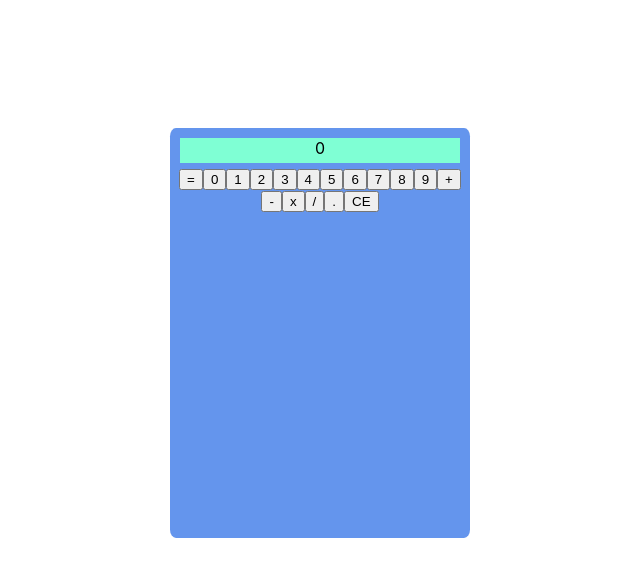
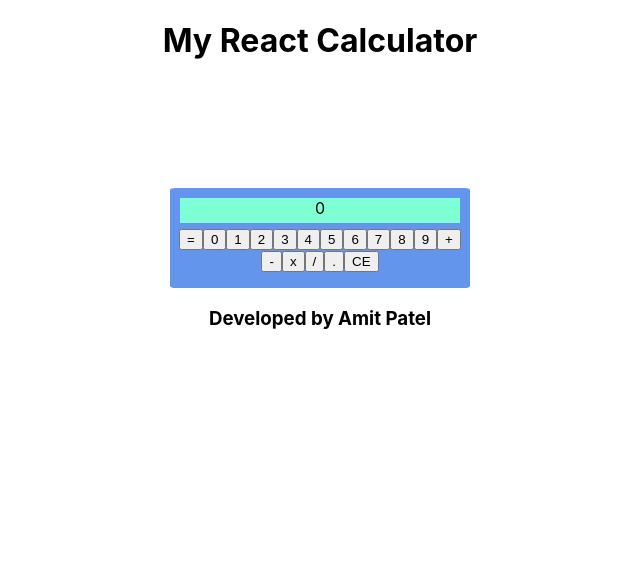
Before and after one commit to AmitP88/React-Redux-Calculator, a React (Create React App) app: page / in a window 1280 px wide. Shown: the top 576 px of the page, without its empty margins (320-960 px from the left). Built offline with nearby package versions, Linux system fonts and the light colour scheme.

Commit message:
shortened calculator and added title and developed by message

```diff
--- a/src/App.css
+++ b/src/App.css
@@ -4,7 +4,7 @@
 
 .calculator {
   width: 300px;
-  height: 400px;
+  height: 90px;
   background-color: cornflowerblue;
   margin: 0 auto;
   margin-top: 10%;
--- a/src/App.js
+++ b/src/App.js
@@ -6,7 +6,9 @@ class App extends Component {
   render() {
     return (
       <div className="App">
+        <h1>My React Calculator</h1>
         <Calculator></Calculator>
+        <h3>Developed by Amit Patel</h3>
       </div>
     );
   }
```
